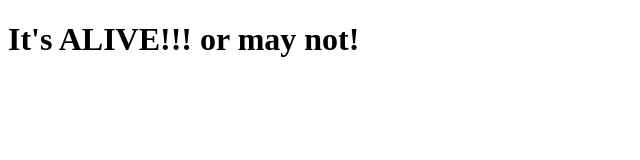
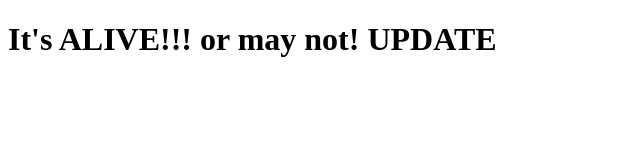
Before and after one commit to alexyfyfe/AzureTest, a plain HTML site: page index.html in a window 1280 px wide. Shown: the whole page, without its empty margins (0-640 px from the left). Drawn offline with Linux system fonts and the light colour scheme.

Commit message:
Editted text

```diff
--- a/index.html
+++ b/index.html
@@ -5,6 +5,6 @@
     <title>Deployment Test</title>
 </head>
 <body>
-<H1> It's ALIVE!!! or may not!</H1>
+<H1> It's ALIVE!!! or may not! UPDATE</H1>
 </body>
 </html>
```
